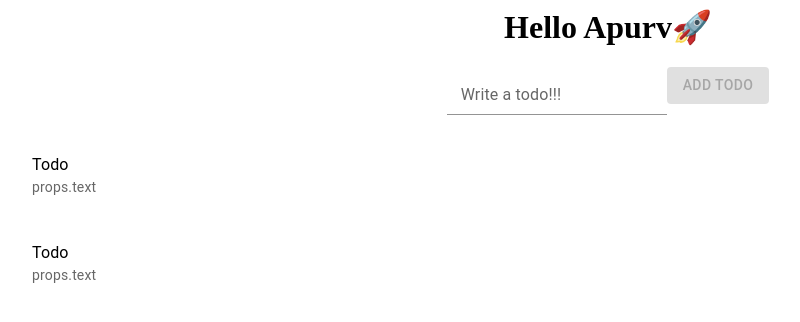
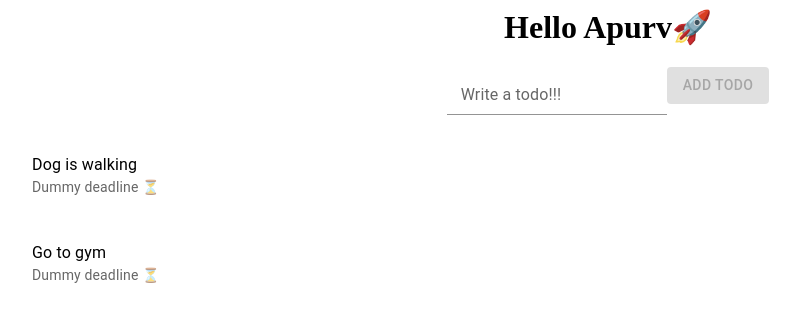
Before and after one commit to Apurv-15/react-todo-app, a React (Create React App) app: page / in a window 1280 px wide. Shown: the top 322 px of the page, without its empty margins (32-832 px from the left). Built offline with nearby package versions, Linux system fonts and the light colour scheme.

Commit message:
2 files modified

```diff
--- a/src/App.js
+++ b/src/App.js
@@ -45,13 +45,8 @@ export default function App() {
 
       <ul>
         {todos.map((todo) => (
-          <Todo text={todo} />//doubt not showing any ul
-          // <li>{todo}</li>
-        //   <List>
-        //   <ListItem>
-        //     <ListItemText primary={todo} secondary="Dummy deadline ⏳" />
-        //   </ListItem>
-        // </List>
+          <Todo text={todo} />
+
         ))}
       </ul>
     </div>
--- a/src/Todo.js
+++ b/src/Todo.js
@@ -4,11 +4,11 @@ import { ListItem,List,ListItemText } from '@mui/material';
 export default function Todo(props)
 {
   return(
-  <List>
-    <ListItem>
-      <ListItemText primary="Todo" secondary="props.text" />
-    </ListItem>
-  </List>
+   <List>
+          <ListItem>
+            <ListItemText primary={props.text} secondary="Dummy deadline ⏳" />
+          </ListItem>
+        </List>
   );
 }
 
```
